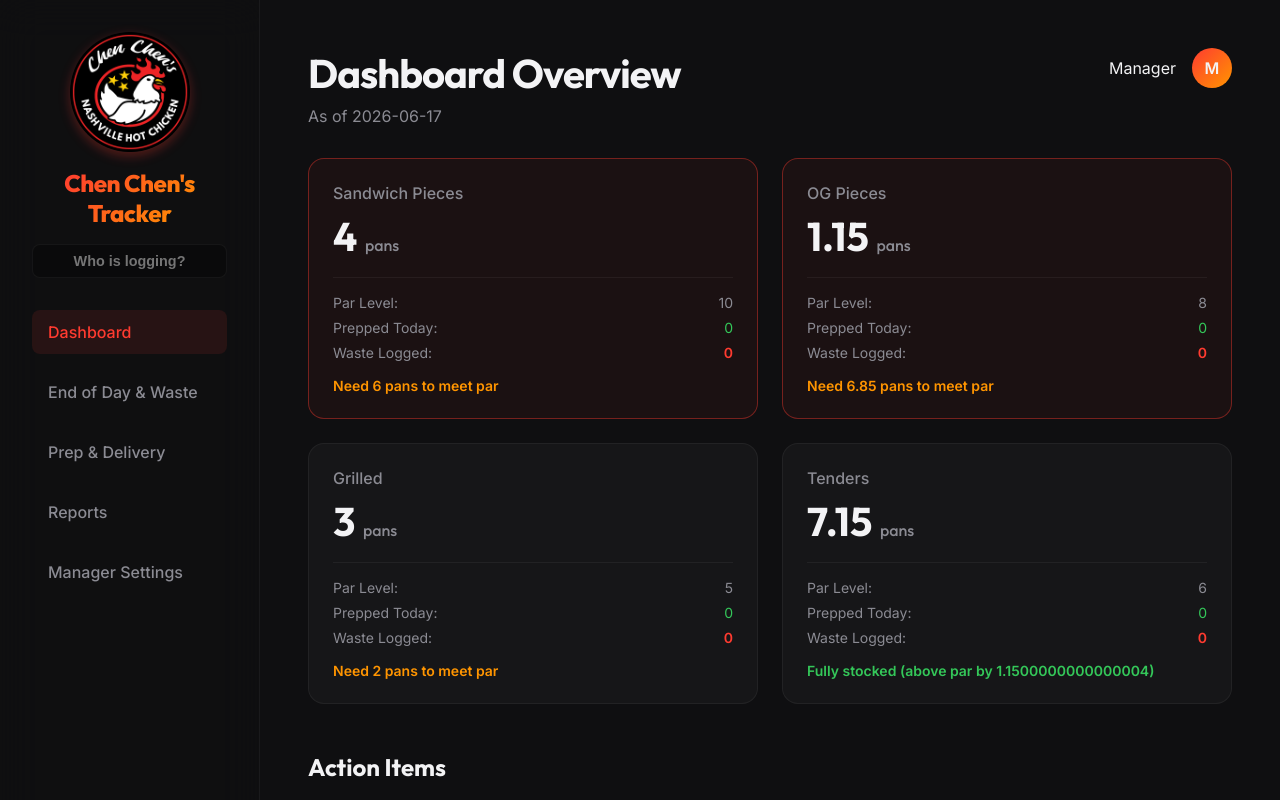
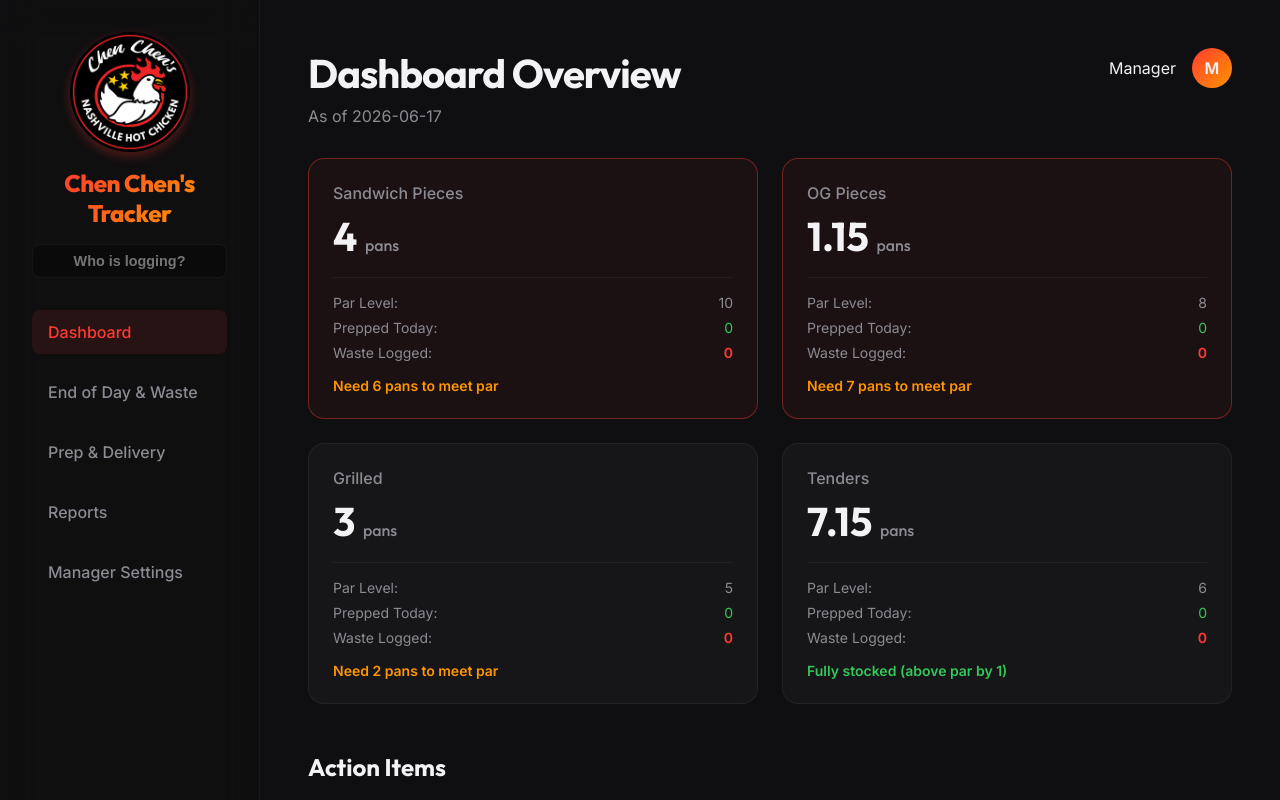
Before and after one commit to gobingiri/cc-chicken-tracker, a React (Vite) app: page / in a window 1280 px wide. Shown: the top 800 px of the page. Built offline with nearby package versions, Linux system fonts and the light colour scheme; no server answers.

Commit message:
Fix dashboard decimal places and round needed amounts to nearest whole pan

```diff
--- a/src/components/DashboardView.jsx
+++ b/src/components/DashboardView.jsx
@@ -23,12 +23,13 @@ function DashboardView({ todayLog, pars }) {
 
       <section className="stats-grid">
         {items.map(item => {
-          const currentCount = Number(todayLog.eod[item.key]) || 0;
+          const currentCount = Number(Number(todayLog.eod[item.key] || 0).toFixed(2));
           const par = Number(pars[item.key]) || 0;
-          const waste = Number(todayLog.waste[item.key]) || 0;
-          const prepped = Number(todayLog.prep[item.key]) || 0;
+          const waste = Number(Number(todayLog.waste[item.key] || 0).toFixed(2));
+          const prepped = Number(Number(todayLog.prep[item.key] || 0).toFixed(2));
 
-          const needed = Math.max(0, par - currentCount);
+          const needed = Math.round(Math.max(0, par - currentCount));
+          const surplus = Math.round(currentCount - par);
           const isLow = currentCount < par * 0.5;
 
           return (
@@ -54,7 +55,7 @@ function DashboardView({ todayLog, pars }) {
               <div className={`stat-trend ${needed > 0 ? 'trend-down' : 'trend-up'}`}>
                 {needed > 0
                   ? `Need ${needed} pans to meet par`
-                  : `Fully stocked (above par by ${currentCount - par})`}
+                  : `Fully stocked (above par by ${surplus})`}
               </div>
             </div>
           );
@@ -69,9 +70,9 @@ function DashboardView({ todayLog, pars }) {
             <p>Based on current par levels, here is what needs to be prepped or ordered today:</p>
             <ul className="action-list">
               {items.map(item => {
-                const currentCount = Number(todayLog.eod[item.key]) || 0;
+                const currentCount = Number(Number(todayLog.eod[item.key] || 0).toFixed(2));
                 const par = Number(pars[item.key]) || 0;
-                const needed = Math.max(0, par - currentCount);
+                const needed = Math.round(Math.max(0, par - currentCount));
                 if (needed === 0) return null;
                 return (
                   <li key={item.key}>
```
